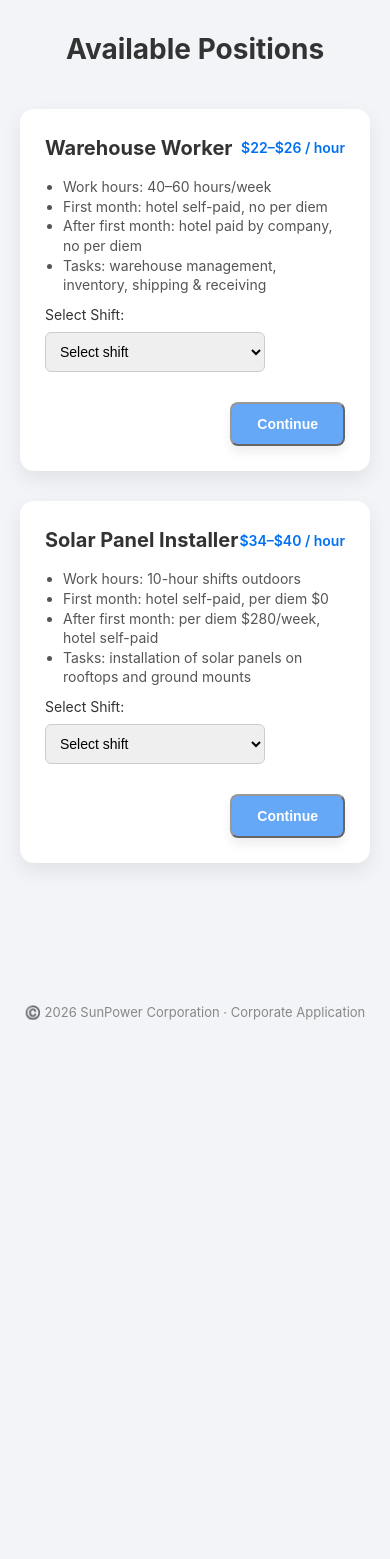
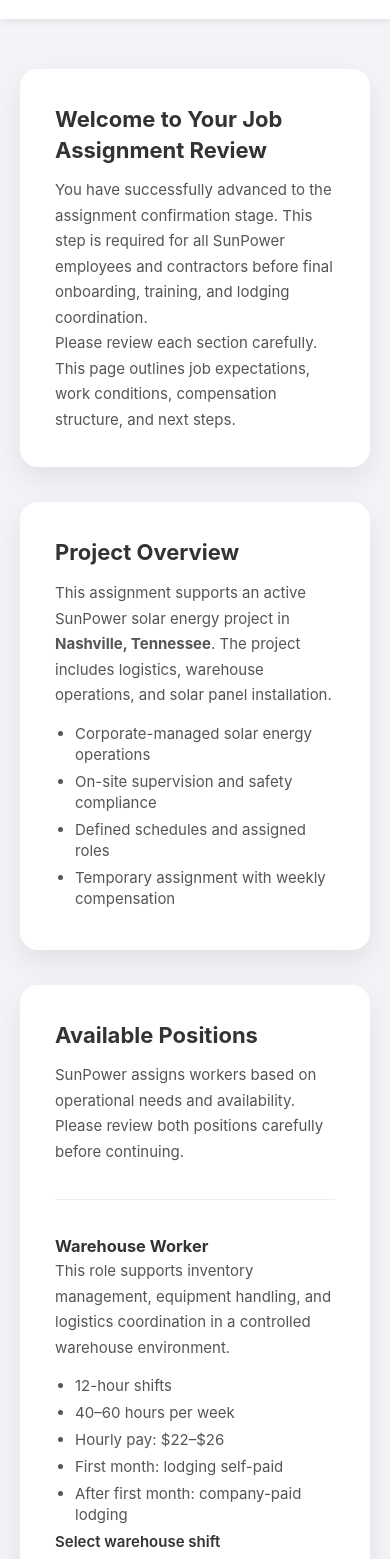
Before and after one commit to olivahr/sunpowercorporationhotel, a plain HTML site: page aplicacion.html in a window 390 px wide. Shown: the part 66-1625 px from the top of the page. Before the commit the page ends 1124 px from the top, so only its background shows below. Drawn offline with Linux system fonts and the light colour scheme.

Commit message:
Update aplicacion.html

```diff
--- a/aplicacion.html
+++ b/aplicacion.html
@@ -1,230 +1,312 @@
 <!DOCTYPE html>
 <html lang="en">
 <head>
-<meta charset="UTF-8" />
-<meta name="viewport" content="width=device-width, initial-scale=1.0" />
-<title>SunPower Application</title>
-<link rel="stylesheet" href="style.css" />
+<meta charset="UTF-8">
+<meta name="viewport" content="width=device-width, initial-scale=1.0">
+<title>SunPower – Job Assignment Review</title>
+<link rel="stylesheet" href="style.css">
+
 <style>
-  body.application-page {
-    background: #f2f4f7;
-    font-family: "Inter", sans-serif;
-    color: #333;
+body{
+  background:#f2f4f7;
+  font-family:Inter, sans-serif;
+  color:#333;
+  margin:0;
 }
 
-  .application-main {
-    max-width: 900px;
-    margin: 0 auto;
-    padding: 40px 20px;
+header{
+  background:#fff;
+  padding:20px;
+  text-align:center;
+  box-shadow:0 2px 8px rgba(0,0,0,.08);
 }
 
-  h1 {
-    text-align: center;
-    margin-bottom: 40px;
+header strong{ font-size:18px; }
+header span{ font-size:13px;color:#666; }
+
+.main{
+  max-width:1050px;
+  margin:0 auto;
+  padding:50px 20px;
 }
 
-  .job-card {
-    background: #fff;
-    border-radius: 14px;
-    box-shadow: 0 8px 20px rgba(0,0,0,0.08);
-    padding: 25px;
-    margin-bottom: 30px;
-    transition: transform 0.2s ease;
+.section{
+  background:#fff;
+  border-radius:18px;
+  padding:35px;
+  margin-bottom:35px;
+  box-shadow:0 12px 30px rgba(0,0,0,.08);
 }
 
-  .job-card:hover {
-    transform: translateY(-3px);
-    box-shadow: 0 12px 30px rgba(0,0,0,0.12);
+.section h2{
+  font-size:22px;
+  margin-bottom:12px;
 }
 
-  .job-header {
-    display: flex;
-    justify-content: space-between;
-    align-items: center;
-    margin-bottom: 15px;
+.section p{
+  font-size:15px;
+  color:#555;
+  line-height:1.7;
 }
 
-  .job-header h2 {
-    font-size: 20px;
-    margin: 0;
+ul{
+  margin-top:15px;
+  padding-left:20px;
+  font-size:15px;
+  color:#555;
 }
 
-  .job-header .salary {
-    font-weight: 600;
-    color: #0070f3;
+li{ margin-bottom:6px; }
+
+.divider{
+  height:1px;
+  background:#eee;
+  margin:35px 0;
 }
 
-  .job-details ul {
-    margin: 10px 0;
-    padding-left: 18px;
-    font-size: 14px;
-    color: #555;
+label{
+  font-weight:600;
+  font-size:15px;
 }
 
-  .job-details p {
-    margin: 8px 0;
-    font-size: 14px;
-    color: #555;
+select{
+  margin-top:10px;
+  padding:12px;
+  border-radius:8px;
+  border:1px solid #ccc;
+  width:100%;
+  max-width:300px;
+  font-size:15px;
 }
 
-  .shift-select {
-    margin-top: 8px;
-    padding: 10px;
-    font-size: 14px;
-    border-radius: 6px;
-    border: 1px solid #ccc;
-    width: 100%;
-    max-width: 220px;
+.check{
+  margin-top:14px;
+  font-size:15px;
 }
 
-  .job-actions {
-    margin-top: 20px;
-    text-align: right;
+button{
+  padding:18px 45px;
+  background:#0070f3;
+  color:#fff;
+  border:none;
+  border-radius:12px;
+  font-size:16px;
+  font-weight:700;
+  margin-top:25px;
+  opacity:.4;
+  pointer-events:none;
 }
 
-  .pay-btn {
-    display: inline-block;
-    padding: 12px 25px;
-    font-size: 14px;
-    color: #fff;
-    background: #0070f3;
-    border-radius: 8px;
-    text-decoration: none;
-    font-weight: 600;
-    transition: all 0.25s ease;
-    box-shadow: 0 6px 12px rgba(0,0,0,0.12);
-    pointer-events: none;
-    opacity: 0.6;
+button.active{
+  opacity:1;
+  pointer-events:auto;
 }
 
-  .pay-btn.active {
-    pointer-events: auto;
-    opacity: 1;
-  }
-
-  .pay-btn:hover {
-    background: #0059c1;
-    box-shadow: 0 8px 20px rgba(0,0,0,0.15);
-  }
-
-  footer.footer {
-    margin-top: 50px;
-    text-align: center;
-    font-size: 13px;
-    color: #888;
-    padding: 20px 0;
-    background: #f2f4f7;
+footer{
+  text-align:center;
+  font-size:13px;
+  color:#888;
+  padding:40px 0;
 }
 </style>
 </head>
 
-<body class="application-page">
+<body>
 
-<header class="app-header">
-  <div class="header-left" style="justify-content:center;">
-    <img src="logo.jpg" class="logo-small" alt="SunPower" />
-    <div class="header-text" style="text-align:center;">
-      <strong>SunPower Corporation</strong>
-      <span>Application</span>
-    </div>
-  </div>
+<header>
+  <strong>SunPower Corporation</strong><br>
+  <span>Official Job Assignment Review & Confirmation</span>
 </header>
 
-<main class="application-main">
+<main class="main">
 
-  <h1>Available Positions</h1>
+<!-- INTRO -->
+<section class="section">
+<h2>Welcome to Your Job Assignment Review</h2>
+<p>
+You have successfully advanced to the assignment confirmation stage.
+This step is required for all SunPower employees and contractors before
+final onboarding, training, and lodging coordination.
+</p>
+<p>
+Please review each section carefully. This page outlines job expectations,
+work conditions, compensation structure, and next steps.
+</p>
+</section>
 
-  <!-- Job 1: Warehouse Worker -->
-  <div class="job-card">
-    <div class="job-header">
-      <h2>Warehouse Worker</h2>
-      <span class="salary">$22–$26 / hour</span>
-    </div>
-    <div class="job-details">
+<!-- PROJECT -->
+<section class="section">
+<h2>Project Overview</h2>
+<p>
+This assignment supports an active SunPower solar energy project in
+<strong>Nashville, Tennessee</strong>. The project includes logistics,
+warehouse operations, and solar panel installation.
+</p>
+
 <ul>
-        <li>Work hours: 40–60 hours/week</li>
-        <li>First month: hotel self-paid, no per diem</li>
-        <li>After first month: hotel paid by company, no per diem</li>
-        <li>Tasks: warehouse management, inventory, shipping & receiving</li>
+<li>Corporate-managed solar energy operations</li>
+<li>On-site supervision and safety compliance</li>
+<li>Defined schedules and assigned roles</li>
+<li>Temporary assignment with weekly compensation</li>
+</ul>
+</section>
+
+<!-- POSITIONS -->
+<section class="section">
+<h2>Available Positions</h2>
+
+<p>
+SunPower assigns workers based on operational needs and availability.
+Please review both positions carefully before continuing.
+</p>
+
+<div class="divider"></div>
+
+<h3>Warehouse Worker</h3>
+<p>
+This role supports inventory management, equipment handling, and
+logistics coordination in a controlled warehouse environment.
+</p>
+
+<ul>
+<li>12-hour shifts</li>
+<li>40–60 hours per week</li>
+<li>Hourly pay: $22–$26</li>
+<li>First month: lodging self-paid</li>
+<li>After first month: company-paid lodging</li>
 </ul>
 
-      <label for="warehouseShift">Select Shift:</label>
-      <select id="warehouseShift" class="shift-select">
+<label>Select warehouse shift</label>
+<select id="warehouse">
 <option value="">Select shift</option>
-        <option value="6-18">6:00 AM – 6:00 PM</option>
-        <option value="18-6">6:00 PM – 6:00 AM</option>
+<option value="day">6:00 AM – 6:00 PM</option>
+<option value="night">6:00 PM – 6:00 AM</option>
 </select>
 
-      <div class="job-actions">
-        <button id="warehouseBtn" class="pay-btn">Continue</button>
-      </div>
-    </div>
-  </div>
+<div class="divider"></div>
 
-  <!-- Job 2: Solar Panel Installer -->
-  <div class="job-card">
-    <div class="job-header">
-      <h2>Solar Panel Installer</h2>
-      <span class="salary">$34–$40 / hour</span>
-    </div>
-    <div class="job-details">
+<h3>Solar Panel Installer</h3>
+<p>
+This role involves outdoor installation of solar panels at designated
+job sites. Physical endurance and safety awareness are required.
+</p>
+
 <ul>
-        <li>Work hours: 10-hour shifts outdoors</li>
-        <li>First month: hotel self-paid, per diem $0</li>
-        <li>After first month: per diem $280/week, hotel self-paid</li>
-        <li>Tasks: installation of solar panels on rooftops and ground mounts</li>
+<li>10-hour shifts</li>
+<li>Hourly pay: $34–$40</li>
+<li>Outdoor work environment</li>
+<li>First month: lodging self-paid</li>
+<li>After first month: $280 weekly per diem</li>
 </ul>
 
-      <label for="installerShift">Select Shift:</label>
-      <select id="installerShift" class="shift-select">
+<label>Select installer shift</label>
+<select id="installer">
 <option value="">Select shift</option>
-        <option value="6-16">6:00 AM – 4:00 PM</option>
-        <option value="16-2">4:00 PM – 2:00 AM</option>
+<option value="morning">6:00 AM – 4:00 PM</option>
+<option value="evening">4:00 PM – 2:00 AM</option>
 </select>
 
-      <div class="job-actions">
-        <button id="installerBtn" class="pay-btn">Continue</button>
-      </div>
-    </div>
-  </div>
+</section>
+
+<!-- EXPECTATIONS -->
+<section class="section">
+<h2>Work Expectations</h2>
+<p>
+All SunPower assignments require professionalism, reliability, and
+adherence to company and site policies.
+</p>
+
+<div class="check"><input type="checkbox" id="c1"> I can work extended shifts</div>
+<div class="check"><input type="checkbox" id="c2"> I meet physical job requirements</div>
+<div class="check"><input type="checkbox" id="c3"> I can work outdoors if required</div>
+</section>
+
+<!-- SAFETY -->
+<section class="section">
+<h2>Safety & Compliance</h2>
+<p>
+Completion of safety training is mandatory before beginning work.
+Failure to follow safety rules may result in removal from the project.
+</p>
+
+<div class="check"><input type="checkbox" id="c4"> I will follow all safety protocols</div>
+<div class="check"><input type="checkbox" id="c5"> I understand safety violations have consequences</div>
+</section>
+
+<!-- SCHEDULE -->
+<section class="section">
+<h2>Schedule & Availability</h2>
+<p>
+Project schedules may include overtime and weekend work based on demand.
+</p>
+
+<div class="check"><input type="checkbox" id="c6"> I am available for overtime</div>
+<div class="check"><input type="checkbox" id="c7"> I can work weekends if required</div>
+</section>
+
+<!-- PAY -->
+<section class="section">
+<h2>Compensation & Per Diem</h2>
+<p>
+Compensation varies by role. Per diem eligibility depends on assignment
+duration and position.
+</p>
+
+<div class="check"><input type="checkbox" id="c8"> I understand the pay structure</div>
+<div class="check"><input type="checkbox" id="c9"> I understand per diem and lodging policies</div>
+</section>
+
+<!-- LODGING -->
+<section class="section">
+<h2>Corporate Lodging Process</h2>
+<p>
+Due to project location, lodging is required. In the next step, you will
+complete your lodging process through the SunPower corporate system.
+</p>
+
+<div class="check"><input type="checkbox" id="c10"> I understand the lodging process</div>
+</section>
+
+<!-- FINAL -->
+<section class="section">
+<h2>Final Confirmation</h2>
+<p>
+By continuing, you confirm that all information has been reviewed and
+you are ready to proceed.
+</p>
+
+<button id="continueBtn">
+Continue to Lodging
+</button>
+</section>
 
 </main>
 
-<footer class="footer">
-  ©️ 2026 SunPower Corporation · Corporate Application
+<footer>
+©️ 2026 SunPower Corporation · Internal Assignment Portal
 </footer>
 
 <script>
-  // 🔹 Inicializa flujo interno
-  if(!sessionStorage.getItem('startedFlow')) {
-    sessionStorage.setItem('startedFlow', 'true');
+function validate(){
+  const shift =
+    document.getElementById('warehouse').value ||
+    document.getElementById('installer').value;
+
+  const checks = [
+    'c1','c2','c3','c4','c5','c6','c7','c8','c9','c10'
+  ].every(id => document.getElementById(id).checked);
+
+  document.getElementById('continueBtn')
+    .classList.toggle('active', shift && checks);
 }
 
-  // 🔹 Función para redirigir y marcar completada la aplicación
-  function goToDetails() {
-    localStorage.setItem('applicationCompleted', 'true'); // evita que details mande al login
-    window.location.href = 'details.html';
-  }
+document.querySelectorAll('input,select')
+  .forEach(el => el.addEventListener('change', validate));
 
-  // 🔹 Warehouse Worker
-  const warehouseShift = document.getElementById('warehouseShift');
-  const warehouseBtn = document.getElementById('warehouseBtn');
-  warehouseShift.addEventListener('change', () => {
-    warehouseBtn.classList.toggle('active', warehouseShift.value !== '');
-  });
-  warehouseBtn.addEventListener('click', () => {
-    if(warehouseShift.value !== '') goToDetails();
-  });
-
-  // 🔹 Solar Panel Installer
-  const installerShift = document.getElementById('installerShift');
-  const installerBtn = document.getElementById('installerBtn');
-  installerShift.addEventListener('change', () => {
-    installerBtn.classList.toggle('active', installerShift.value !== '');
-  });
-  installerBtn.addEventListener('click', () => {
-    if(installerShift.value !== '') goToDetails();
-  });
+document.getElementById('continueBtn').onclick = () => {
+  localStorage.setItem("applicationCompleted","true");
+  window.location.href = "details.html";
+};
 </script>
 
 </body>
```
Lines whose indentation alone changed are shown as unchanged.
